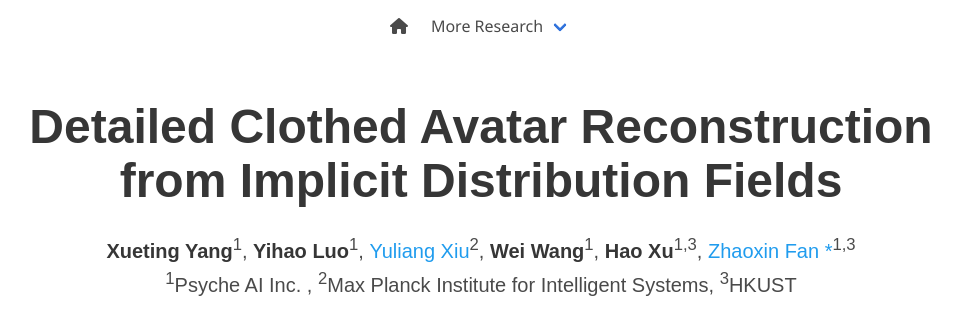
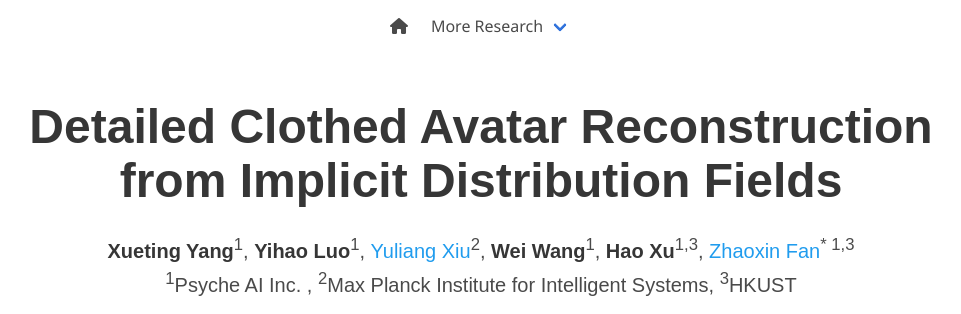
Before and after one commit to cucdengjunli/cucdengjunli.github.io, a plain HTML site: page idf/index.html in a window 1280 px wide. Shown: the top 314 px of the page, without its empty margins (159-1120 px from the left). Drawn offline with nearby package versions, Linux system fonts and the light colour scheme; some icons are missing; a web font is replaced by a local one.

Commit message:
Update index.html

```diff
--- a/idf/index.html
+++ b/idf/index.html
@@ -104,7 +104,7 @@
               <strong>Hao Xu</strong><sup>1,3</sup>,</span>
             </span>
             <span class="author-block">
-              <a href="https://fanzhaoxin666.github.io/">Zhaoxin Fan *</a><sup>1,3</sup>
+              <a href="https://fanzhaoxin666.github.io/">Zhaoxin Fan</a><sup>* 1,3</sup>
             </span>
           </div>
 
```
